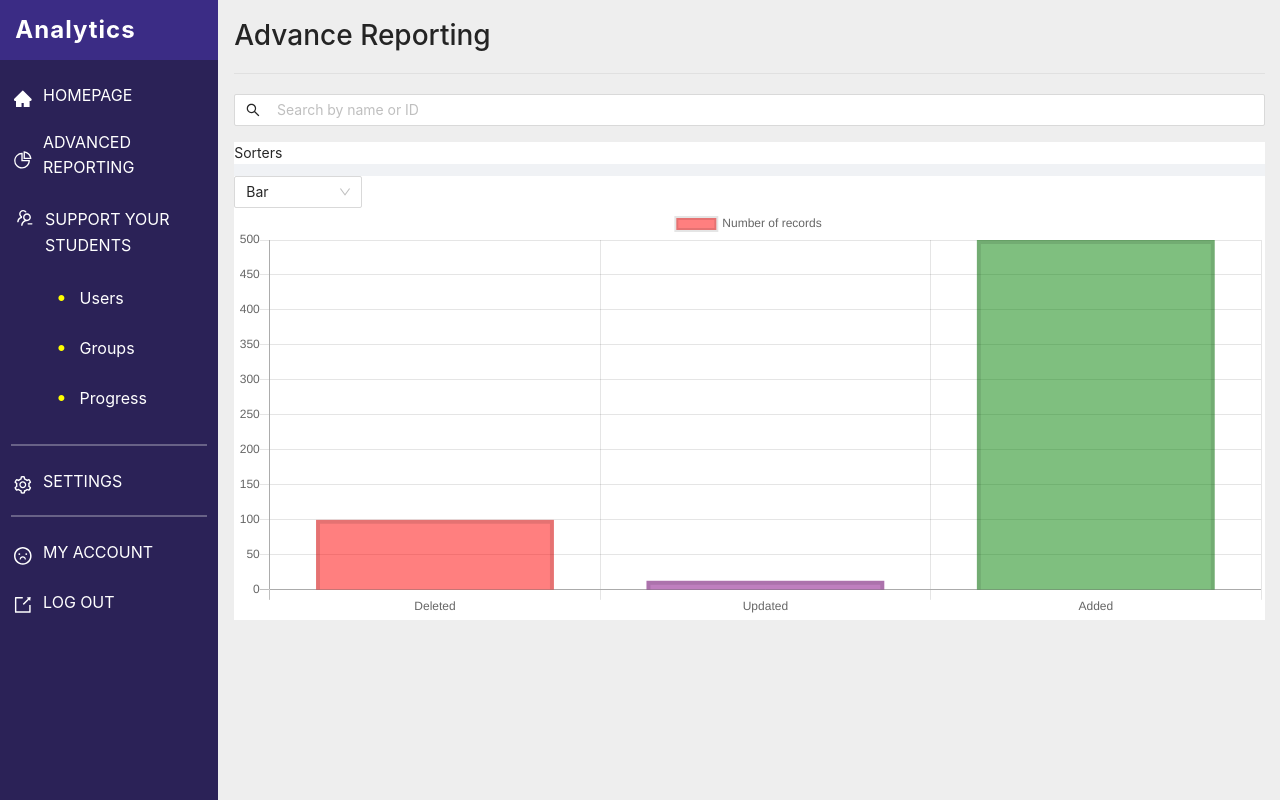
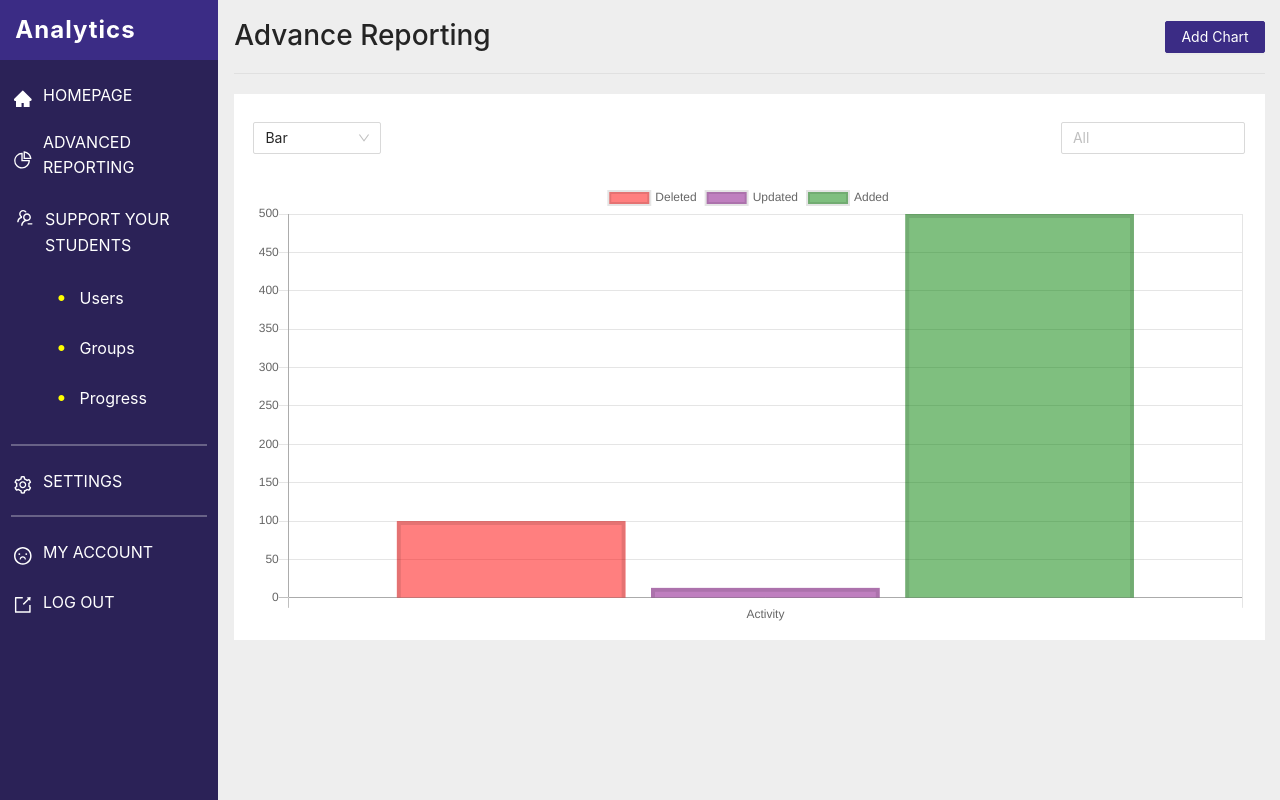
Before and after one commit to kenadil/services, a React (Create React App) app: page /services in a window 1280 px wide. Built offline with nearby package versions, Linux system fonts and the light colour scheme.

Commit message:
ADDED: Add charts

```diff
--- /dev/null
+++ b/src/Components/Charts/ServiceChart.css
@@ -0,0 +1,16 @@
+.page-optioning {
+    width: 97%;
+    row-gap: 20%;
+    margin: 3.5vh 0 3.5vh 0;
+    margin-left: 1.5vw;
+}
+
+.advisers-select {
+    float: right;
+    padding-right: 0.75%;
+}
+
+.bar-content {
+    margin: 0 1.5vw;
+    margin-bottom: 1.5vh;
+}
--- a/src/Components/Charts/ServiceChart.tsx
+++ b/src/Components/Charts/ServiceChart.tsx
@@ -1,8 +1,9 @@
-import { Select } from "antd";
+import { AutoComplete, Select } from "antd";
 import React, { useState } from "react";
 import { Bar, Doughnut } from "react-chartjs-2";
+import "./ServiceChart.css";
 
-const {Option} = Select;
+const { Option } = Select;
 
 const ServiceChart = (props: any) => {
   const charts = [
@@ -17,24 +18,38 @@ const ServiceChart = (props: any) => {
   ];
   const [bar, setBar] = useState(true);
   const changeBar = (value: any) => {
-    setBar(value === "Bar")
+    setBar(value === "Bar");
   };
   return (
     <>
-      <Select
-        style={{width: "10vw"}}
-        defaultValue={charts[0].name}
-        onChange={changeBar}
-      >
-        {charts.map((e) =>
-          <Option value={e.name}>{e.name}</Option>
+      <div className="page-optioning">
+        <Select
+          style={{ width: "10vw" }}
+          defaultValue={charts[0].name}
+          onChange={changeBar}
+          className="select-bar"
+        >
+          {charts.map((e) => (
+            <Option value={e.name}>{e.name}</Option>
+          ))}
+        </Select>
+        <AutoComplete
+          className="advisers-select"
+          placeholder="All"
+          style={
+            props.contracted
+              ? { width: "15vw", marginRight: "1.5%" }
+              : { width: "15vw" }
+          }
+        />
+      </div>
+      <div className="bar-content">
+        {bar ? (
+          <Bar data={props.data[0]} width={100} height={45} />
+        ) : (
+          <Doughnut data={props.data[1]} width={100} height={45} />
         )}
-      </Select>
-      {bar ?
-      <Bar data={props.data} width={100} height={40} />
-      :
-      <Doughnut data={props.data} width={100} height={40} />
-      }
+      </div>
     </>
   );
 };
--- a/src/Components/ServiceLayout/ServiceLayout.tsx
+++ b/src/Components/ServiceLayout/ServiceLayout.tsx
@@ -1,26 +1,22 @@
-import { Dropdown, Layout } from "antd";
+import { DeleteOutlined } from "@ant-design/icons";
+import { Button, Layout } from "antd";
 import React, { useEffect, useState } from "react";
-import { useDispatch, useSelector } from "react-redux";
+import { useDispatch } from "react-redux";
+import { chartDatas } from "../../Services/chartDatas";
 import ServiceChart from "../Charts/ServiceChart";
-import { stateType } from "../Users/Table";
 
 const { Content } = Layout;
 
-const ServiceLayout = () => {
+export type ServiceLayoutProps = {
+  contracted: boolean,
+  onDelete: (e: any) => void;
+};
+
+const ServiceLayout = ({contracted, onDelete}:ServiceLayoutProps) => {
   const dispatch = useDispatch();
-  const [chartData, setChartData] = useState({});
+  const [chartData, setChartData] = useState<any>([]);
   const chart = () => {
-    setChartData({
-      labels: ["Deleted", "Updated", "Added"],
-      datasets: [
-        {
-          label: "Number of records",
-          data: [100, 13, 500],
-          backgroundColor: ['rgba(255, 0, 0, 0.5)', 'rgba(128, 0, 128, 0.5)', 'rgba(0, 128, 0, 0.5)'],
-          borderWidth: 4,
-        },
-      ],
-    });
+    setChartData(chartDatas);
   };
   useEffect(() => {
     chart();
@@ -29,14 +25,20 @@ const ServiceLayout = () => {
   return (
     <>
       <Layout>
-        <Content
-          className="site-layout-background"
-          style={{ marginBottom: "1.5vh" }}
-        >
-          Sorters
-        </Content>
         <Content className="site-layout-background">
-          <ServiceChart data={chartData} />
+          {contracted ? (
+            <Button
+              style={{ float: "right", marginRight: "5%", marginTop: "4.4%" }}
+              onClick={onDelete}
+            >
+              <DeleteOutlined />
+            </Button>
+          ) : null}
+          <ServiceChart
+            contracted={contracted}
+            data={chartData}
+            onDelete={onDelete}
+          />
         </Content>
       </Layout>
     </>
--- a/src/Components/Users/Table.tsx
+++ b/src/Components/Users/Table.tsx
@@ -33,6 +33,12 @@ export type RecordType = {
 export type CategoryType = {
   id: any;
   name: string;
+};
+
+export type LogsType = {
+  id: any,
+  name: string,
+  date: string,
 };
 
 export type stateType = {
--- a/src/Pages/ServicePage/ServicePage.tsx
+++ b/src/Pages/ServicePage/ServicePage.tsx
@@ -1,28 +1,63 @@
-import { SearchOutlined } from "@ant-design/icons";
-import { Divider, Input } from "antd";
-import React from "react";
+import { Button, Col, Divider, Row } from "antd";
+import React, { useEffect, useState } from "react";
 import ServiceLayout from "../../Components/ServiceLayout/ServiceLayout";
 import SideComponent from "../../Components/SideComponent/SideComponent";
+import { makeid } from "../../Utils/randomString";
 
 const ServicePage = () => {
+  const [chartLength, setChartLength] = useState(1);
+  const [chartGrids, setChartGrids] = useState<any[]>([]);
+  const addChart = () => {
+    let temp = chartGrids;
+    temp.push({
+      key: makeid(9),
+    });
+    console.log(temp);
+    setChartLength(temp.length);
+    setChartGrids(temp);
+  };
+  const deleteChart = (e: any) => {
+    let temp = chartGrids;
+    temp = temp.filter((el) => el.key !== e.key);
+    console.log(temp);
+    setChartLength(temp.length);
+    setChartGrids(temp);
+  };
+  useEffect(() => {
+    let charts = [
+      {
+        key: makeid(9),
+      },
+    ];
+    setChartGrids(charts);
+  }, []);
   return (
     <>
       <SideComponent />
       <div className="pageContent" style={{ paddingTop: "1%" }}>
         <div style={{ display: "flex", flexDirection: "row", height: "5vh" }}>
-          <h1 style={{ marginRight: "5%", width: "100%", }}>Advance Reporting</h1>
+          <h1 style={{ marginRight: "5%", width: "100%" }}>
+            Advance Reporting
+          </h1>
+          <Button
+            style={{ float: "right", transform: "translate(0%, 25%)" }}
+            className="purple-button"
+            onClick={addChart}
+          >
+            Add Chart
+          </Button>
         </div>
         <Divider style={{ margin: "2.5vh 0" }} />
-        <Input
-            className="search-field"
-            prefix={<SearchOutlined className="site-form-item-icon" />}
-            placeholder="Search by name or ID"
-            style={{
-              marginBottom: "2vh",
-            }}
-            allowClear
-        />
-        <ServiceLayout />
+        <Row gutter={[24, 8]}>
+          {chartGrids.map((e, index) => (
+            <Col key={e.key} span={chartLength > 1 ? 12 : 24}>
+              <ServiceLayout
+                contracted={chartLength > 1}
+                onDelete={() => deleteChart(e)}
+              />
+            </Col>
+          ))}
+        </Row>
       </div>
     </>
   );
--- a/src/Services/api.service.ts
+++ b/src/Services/api.service.ts
@@ -6,6 +6,17 @@ export async function fetchRecordsAPI() {
   return fetch(`${API_URL}/users`)
     .then((response) => response.json())
     .catch((error: any) => console.log(error)); //FIXME: unlock on db maintenance
+}
+
+export async function fetchLogsAPI() {
+  return fetch(`${API_URL}/logs`).then(async (response) => {
+    if (response.ok) {
+      return response.json();
+    } else {
+      const error = await response.json();
+      throw new Error(error);
+    }
+  });
 }
 
 export async function deleteRecordAPI(id: number) {
--- /dev/null
+++ b/src/Services/chartDatas.ts
@@ -0,0 +1,40 @@
+export const chartDatas = [
+  {
+    labels: ["Activity"],
+    datasets: [
+      {
+        label: "Deleted",
+        data: [100],
+        backgroundColor: ["rgba(255, 0, 0, 0.5)"],
+        borderWidth: 4,
+      },
+      {
+        label: "Updated",
+        data: [13],
+        backgroundColor: ["rgba(128, 0, 128, 0.5)"],
+        borderWidth: 4,
+      },
+      {
+        label: "Added",
+        data: [500],
+        backgroundColor: ["rgba(0, 128, 0, 0.5)"],
+        borderWidth: 4,
+      },
+    ],
+  },
+  {
+    labels: ["Deleted", "Updated", "Added"],
+    datasets: [
+      {
+        label: "Deleted",
+        data: [100, 13, 500],
+        backgroundColor: [
+          "rgba(255, 0, 0, 0.5)",
+          "rgba(128, 0, 128, 0.5)",
+          "rgba(0, 128, 0, 0.5)",
+        ],
+        borderWidth: 4,
+      },
+    ],
+  },
+];
--- a/src/Store/Actions/index.ts
+++ b/src/Store/Actions/index.ts
@@ -6,6 +6,7 @@ import {
   DELETE_RECORD,
   DELETE_SELECTED,
   FETCH_CATEGORIES,
+  FETCH_LOGS,
   FETCH_RECORDS,
   SET_FILTER,
 } from "./ActionType";
@@ -14,6 +15,7 @@ import {
   changeSelectedAPI,
   deleteSelectedAPI,
   fetchCategoriesAPI,
+  fetchLogsAPI,
   fetchRecordsAPI,
 } from "../../Services/api.service";
 import { RecordType } from "../../Components/Users/Table";
@@ -69,6 +71,17 @@ export const fetchCategories = () => (dispatch: Dispatch) => {
     .catch((error) => console.log(error));
 };
 
+export const fetchLogs = () => (dispatch: Dispatch) => {
+  fetchLogsAPI()
+    .then((logs) => {
+      dispatch({
+        type: FETCH_LOGS,
+        logs,
+      });
+    })
+    .catch((error) => console.log(error));
+};
+
 export const setFilter = (filter: string) => ({
   type: SET_FILTER,
   filter,
--- /dev/null
+++ b/src/Store/Reducers/logsReducer.ts
@@ -0,0 +1,13 @@
+import { LogsType } from "../../Components/Users/Table";
+import { FETCH_LOGS } from "../Actions/ActionType";
+
+const logsReducer = (state: LogsType[] = [], action: any) => {
+  switch (action.type) {
+    case FETCH_LOGS:
+      return action.logs;
+    default:
+      return state;
+  }
+};
+
+export default logsReducer;
--- a/src/Store/Reducers/rootReducer.ts
+++ b/src/Store/Reducers/rootReducer.ts
@@ -1,12 +1,14 @@
 import { combineReducers } from "redux";
 import categoryReducer from "./categoriesReducer";
 import filterReducer from "./filterReducer";
+import logsReducer from "./logsReducer";
 import recordReducer from "./recordReducer";
 
 const rootReducer = combineReducers({
     recordState: recordReducer,
     categoriesState: categoryReducer,
     filterState: filterReducer,
+    logsState: logsReducer,
 });
 
 export default rootReducer;
--- /dev/null
+++ b/src/Utils/randomString.ts
@@ -0,0 +1,10 @@
+export function makeid(length: number) {
+  var result = "";
+  var characters =
+    "ABCDEFGHIJKLMNOPQRSTUVWXYZabcdefghijklmnopqrstuvwxyz0123456789";
+  var charactersLength = characters.length;
+  for (var i = 0; i < length; i++) {
+    result += characters.charAt(Math.floor(Math.random() * charactersLength));
+  }
+  return result;
+}
```
Also changed, not shown: src/Utils/dispatchedData.ts (+13 -7 lines).
